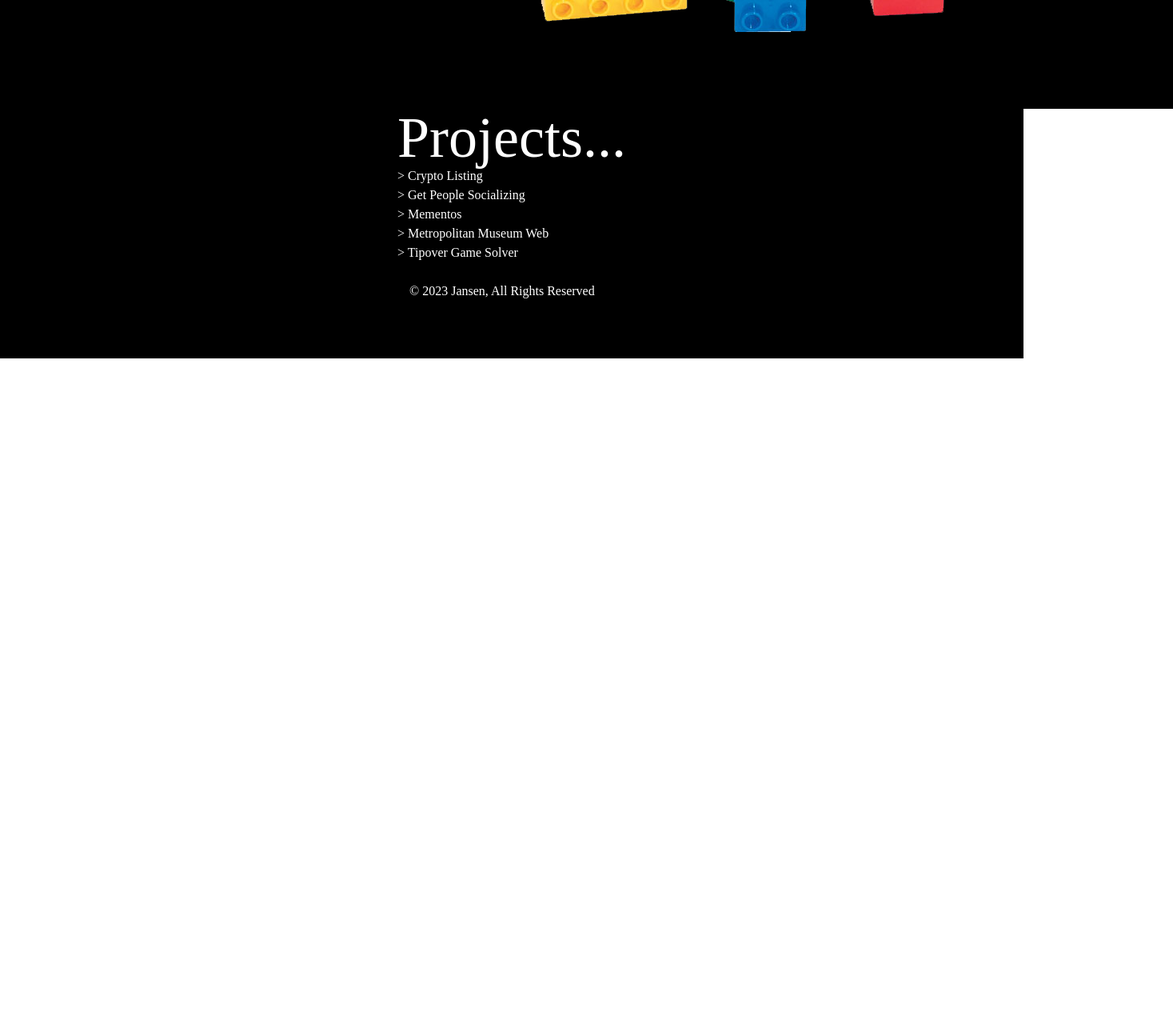
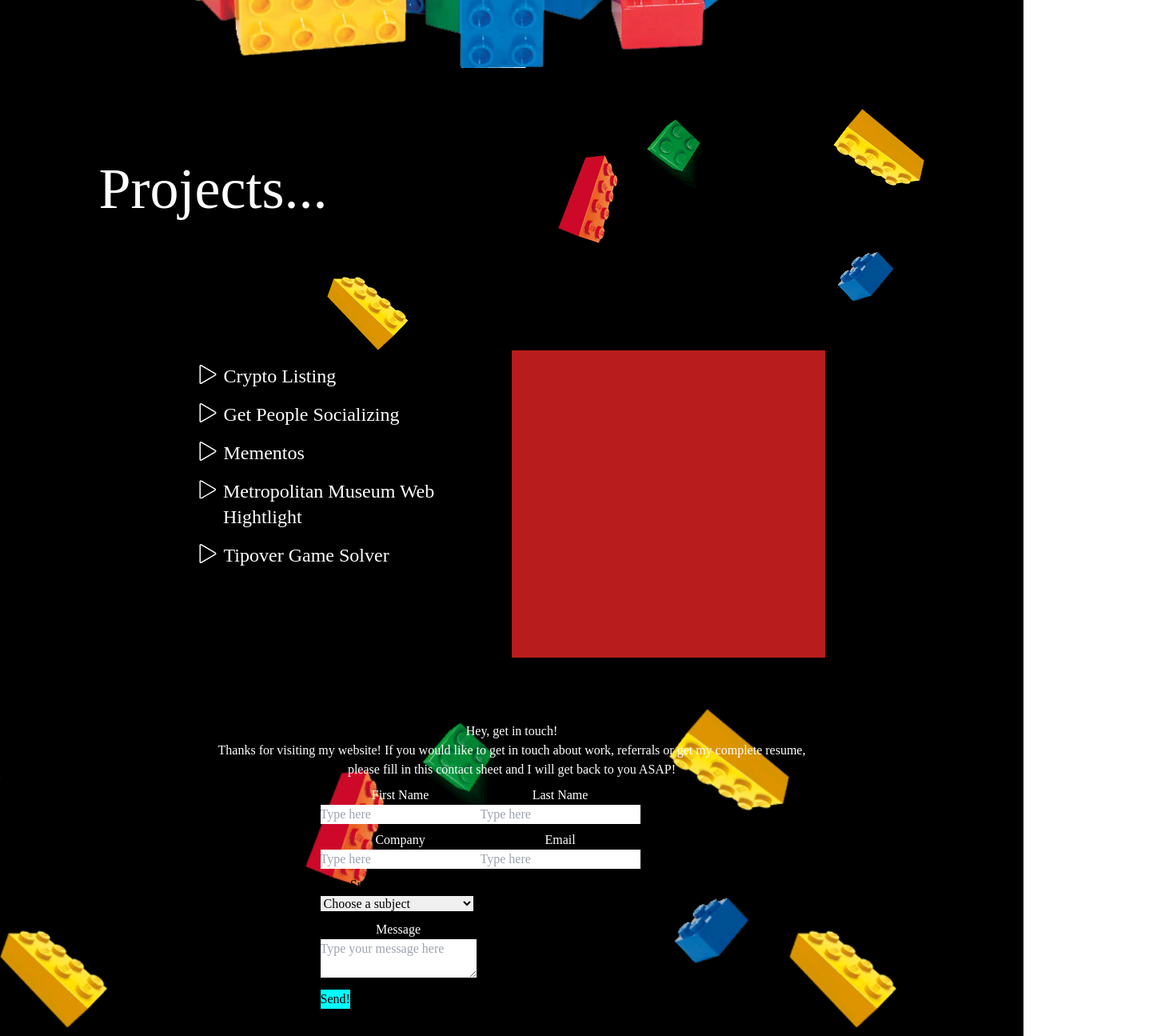
Before and after one commit to jansk32/simpleResume, a React (Create React App) app in the folder resume/: page / in a window 1280 px wide. Shown: the part 640-1935 px from the top of the page at 80% size, 1467 px wide, since content can reach past the window. Before the commit the page ends 1088 px from the top, so only its background shows below. Built offline with nearby package versions, Linux system fonts and the light colour scheme.

Commit message:
home customization + contact component

```diff
--- a/resume/src/Pages/Contact.js
+++ b/resume/src/Layouts/Contact.js
@@ -1,5 +1,4 @@
 import React, {useState} from 'react';
-import Layout from '../Layouts/Layout.js'
 import Popup from '../Popup/popup.js';
 import axios from 'axios';
 import './style/Contact.css';
@@ -51,12 +50,12 @@ function Contact() {
 
 
     return (
-    <div className="center">
+    <div className="center text-center contact-comp bg-contain">
     <div>
         {open ? <Popup text={statusMsg} closePopup={() => setOpen(false)} /> : null}
    </div>
 
-        <div>
+        <div className='py-4'>
             <h1>Hey, get in touch!</h1>
             <p>Thanks for visiting my website! If you would like to get in touch about work, referrals or get my complete resume, <br />
             please fill in this contact sheet and I will get back to you ASAP!</p>
@@ -94,7 +93,7 @@ function Contact() {
                         </span>
                     </div>
                     <div className='fcontact-row-1'>
-                        <span className='fcontact-item'>
+                        <span className='fcontact-item text-black'>
                             <p>Subject of Inquiry</p>
                             <select onChange={(e) => onChangeSetSubject(e.target.value)} required>
                                 {options.map((item) => {
--- a/resume/src/Layouts/Layout.js
+++ b/resume/src/Layouts/Layout.js
@@ -1,6 +1,7 @@
 import Header from './Header'
 import Footer from './Footer'
-import './layout.css'
+import Contact from './Contact'
+import './style/layout.css'
 import React from 'react';
 
 export default function Layout({ children }) {
@@ -8,6 +9,7 @@ export default function Layout({ children }) {
     <>
       <Header/>
       <div>{children}</div>
+      <Contact />
       <Footer />
     </>
   )
--- a/resume/src/Pages/style/Contact.css
+++ b/resume/src/Layouts/style/Contact.css
@@ -1,7 +1,15 @@
-.center {
+
+@tailwind base;
+@tailwind components;
+@tailwind utilities;
+
+.contact-comp {
     display:flex;
     flex-direction: column;
     align-items: center;
+    color: white;
+    background-color: black;
+    background-image: url('../../assets/falling_bricks.png');
 }
 
 .fcontact-row-2 {
@@ -9,14 +17,14 @@
     flex-direction: row;
     justify-content: space-between;
     width: 50%;
-    margin: 1vh 1vw;
+    margin: 1vh 10vw;
 }
 
 .fcontact-row-1 {
     display: flex;
     flex-direction: row;
-    width: 50%;
-    margin: 1vh 1vw;
+    width: 100%;
+    margin: 1vh 10vw;
 }
 
 .fcontact-item {
--- a/resume/src/Pages/Home.js
+++ b/resume/src/Pages/Home.js
@@ -1,12 +1,15 @@
 import React from 'react';
 import './style/Home.css';
 import Layout from '../Layouts/Layout.js'
+import test from "../assets/test/portfolio1.png"
+import fallBricks from "../assets/falling_bricks.png"
+import IconTriangle from '../assets/triangle.js';
 
 function Home() {
 return (
     <Layout>
-    <div className="center bg-black">
-        <div className="banner bg-right bg-no-repeat">
+    <div className="center bg-black pb-16">
+        <div className="banner bg-right bg-no-repeat bg-contain">
             <div className="banner-body">
                 <h2 className="welcome-title text-white">Hi, Let’s work together!</h2>
                 <div className="welcome-body text-white ">
@@ -17,20 +20,38 @@ return (
                 </div>
             </div>
         </div>
-        <div>
-            <p className='text-7xl text-white'>Projects...</p>
-            <div className="projects-section text-white">
-                <div className='projects-list'>
+        <div className='center'>
+            <div className='title flex flex-row justify-between justify-evenly'>
+            <p className='text-7xl text-white mt-16'>Projects...</p>
+            <img src={fallBricks}/>
+            </div>
+            <div className="text-white text-2xl flex flex-row justify-items-center h-96">
+                <div className='projects-list flex-1 center'>
                     <ul>
-                        <li>> Crypto Listing</li>
-                        <li>> Get People Socializing</li>
-                        <li>> Mementos</li>
-                        <li>> Metropolitan Museum Web</li>
-                        <li>> Tipover Game Solver</li>
+                        <li className="flex flex-row my-4" onMouseOver={() => console.log("Hello")}>
+                            <IconTriangle className="mr-2 rotate-90 mt-0.5"/>
+                            <a href='https://github.com/jansk32/CryptoTaskPage'>Crypto Listing</a>
+                        </li>
+                        <li className="flex flex-row my-4" onMouseOver={() => console.log("Hello")}>
+                            <IconTriangle className="mr-2 rotate-90 mt-0.5"/>
+                            <a href='https://github.com/StaticDDQ/Go-Blox-GPS'>Get People Socializing</a>
+                        </li>
+                        <li className="flex flex-row my-4" onMouseOver={() => console.log("Hello")}>
+                            <IconTriangle className="mr-2 rotate-90 mt-0.5"/>
+                            <a href='https://github.com/jansk32/mementos'>Mementos</a>
+                        </li>
+                        <li className="flex flex-row my-4" onMouseOver={() => console.log("Hello")}>
+                            <IconTriangle className="mr-2 rotate-90 mt-0.5"/>
+                            <a href='https://github.com/jansk32/MetropolitanView'>Metropolitan Museum Web Hightlight </a>
+                        </li>
+                        <li className="flex flex-row my-4" onMouseOver={() => console.log("Hello")}>
+                            <IconTriangle className="mr-2 rotate-90 mt-0.5"/>
+                            <a href="https://github.com/jansk32/TipOverGame">Tipover Game Solver</a>
+                        </li>
                     </ul>
                 </div>
-                <div className='projects-display'>
-                    <img></img>
+                <div className='projects-display flex-1 bg-red-700 h-92 w-96'>
+                    {/* <img className="object-none" src={test} alt="portofolio"/> */}
                 </div>
             </div>
         </div>
--- a/resume/src/Pages/style/Home.css
+++ b/resume/src/Pages/style/Home.css
@@ -13,5 +13,13 @@
 }
 
 .banner-body {
-    margin: 10em 60vw 10em 20vw;
+    margin: 10em 40vw 10em 0vw;
 }
+
+.prj-title {
+    background-color: black;
+}
+
+.projects-display {
+
+}
--- /dev/null
+++ b/resume/src/assets/triangle.js
@@ -0,0 +1,18 @@
+import * as React from "react";
+// icon:triangle | Bootstrap https://icons.getbootstrap.com/ | Bootstrap
+
+function IconTriangle(props) {
+  return (
+    <svg
+      fill="white"
+      viewBox="0 0 16 16"
+      height="1em"
+      width="1em"
+      {...props}
+    >
+      <path d="M7.938 2.016A.13.13 0 018.002 2a.13.13 0 01.063.016.146.146 0 01.054.057l6.857 11.667c.036.06.035.124.002.183a.163.163 0 01-.054.06.116.116 0 01-.066.017H1.146a.115.115 0 01-.066-.017.163.163 0 01-.054-.06.176.176 0 01.002-.183L7.884 2.073a.147.147 0 01.054-.057zm1.044-.45a1.13 1.13 0 00-1.96 0L.165 13.233c-.457.778.091 1.767.98 1.767h13.713c.889 0 1.438-.99.98-1.767L8.982 1.566z" />
+    </svg>
+  );
+}
+
+export default IconTriangle;
```
Also changed, not shown: resume/src/Layouts/style/layout.css (renamed from resume/src/Layouts/layout.css), resume/src/assets/falling_bricks.png (added).
